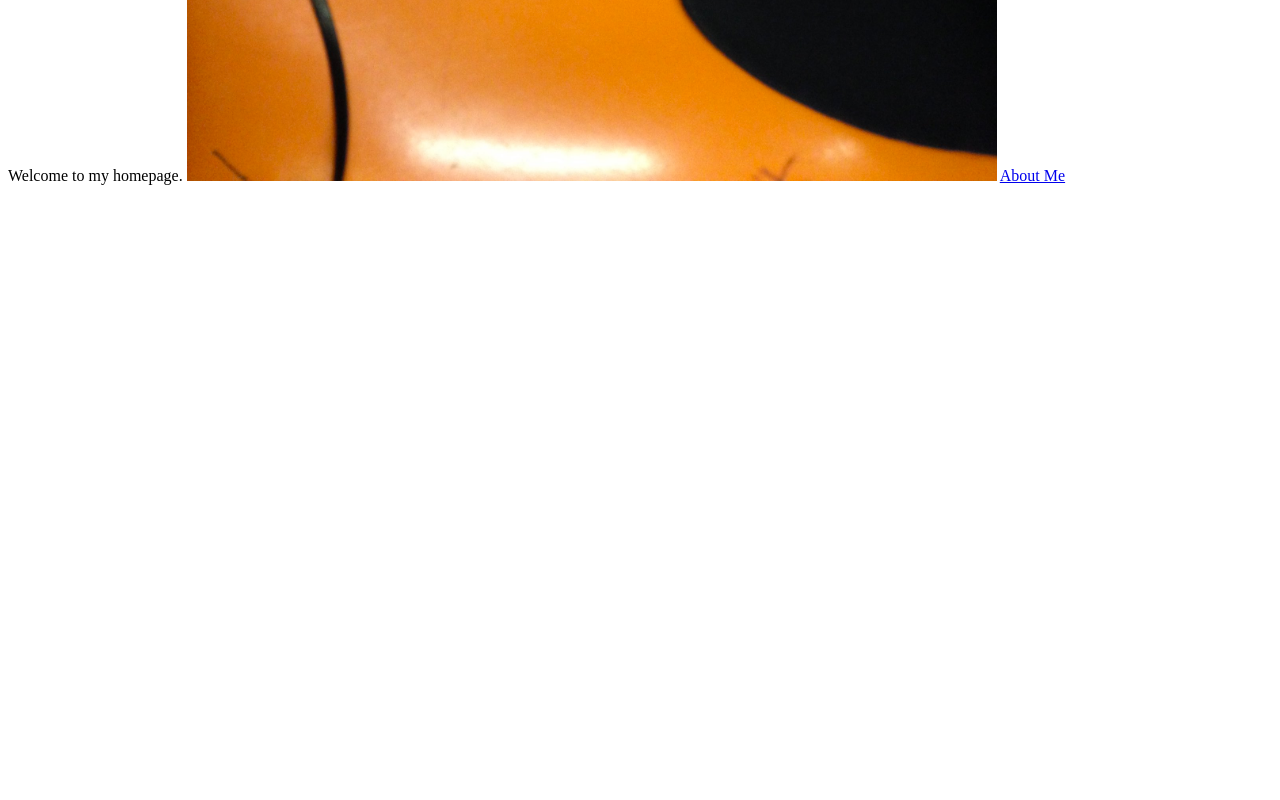
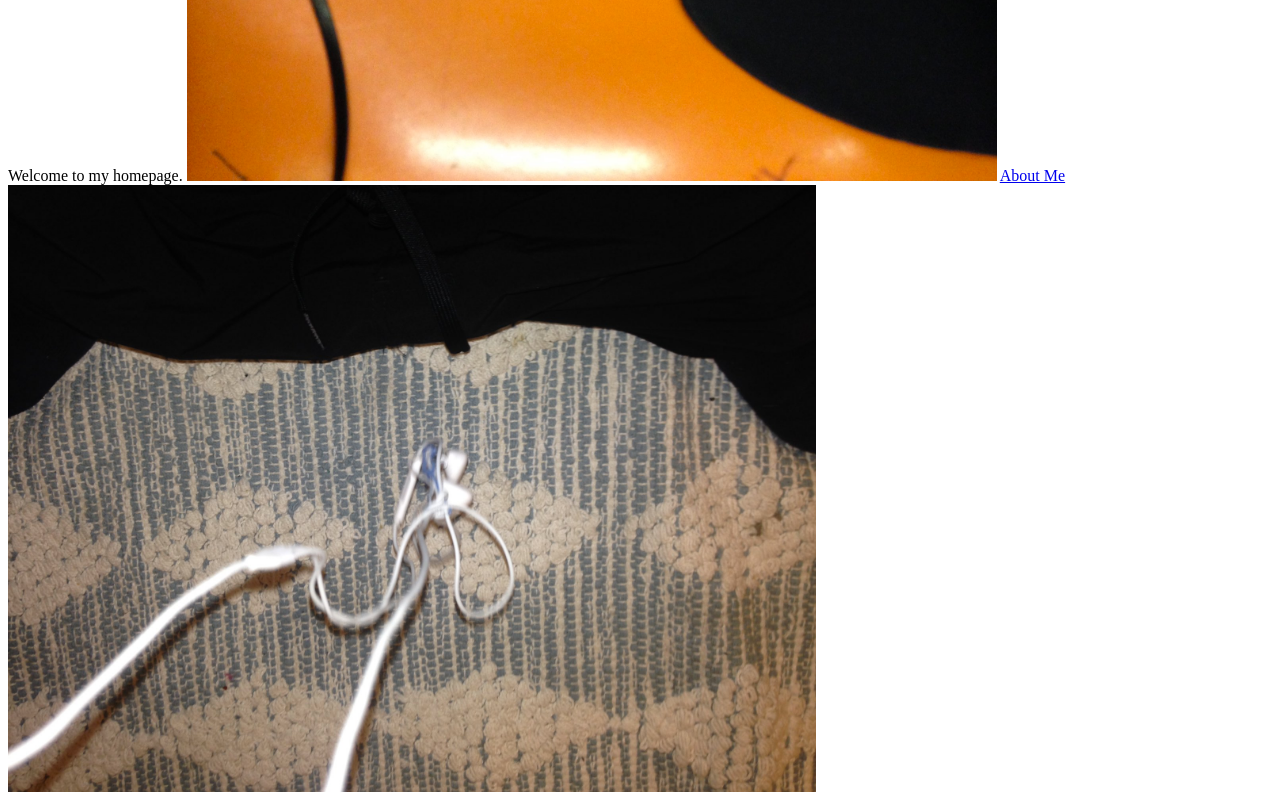
Before and after one commit to lh0585/L235F17, a plain HTML site: page index.html in a window 1280 px wide. Shown: the part 437-1237 px from the top of the page. Before the commit the page ends 800 px from the top, so only its background shows below. Drawn offline with Linux system fonts and the light colour scheme.

Commit message:
Update index.html

```diff
--- a/index.html
+++ b/index.html
@@ -8,6 +8,8 @@
     Welcome to my homepage.
       <img src="/L235F17/images/f.png">
     <a href="/L235F17/HTML/AboutMe.html">About Me</a>
+      <img src="/L235F17/images/g.png">
+
   </body>
 
 
```
